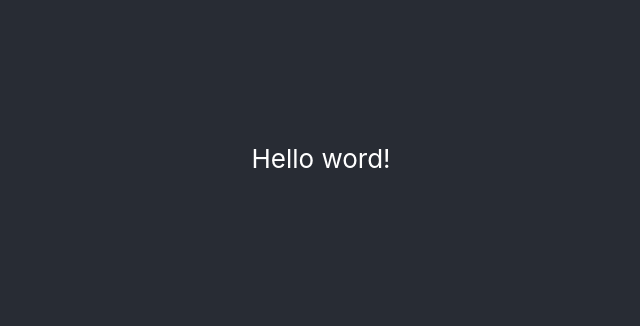
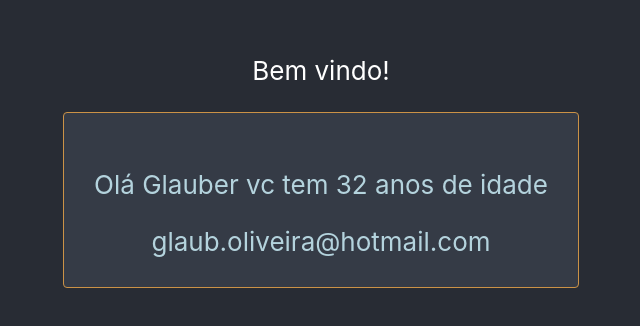
Before and after one commit to glaubermatos/alga-stock, a React (Create React App) app: page / in a window 1280 px wide. Shown: the part 242-568 px from the top of the page, without its empty margins (319-959 px from the left). Built offline with nearby package versions, Linux system fonts and the light colour scheme.

Commit message:
create TestComponent and move App to the components/App directory

```diff
--- a/src/App.tsx
+++ b/src/components/App/App.tsx
@@ -1,14 +1,21 @@
 import React from 'react';
-import logo from './logo.svg';
 import './App.css';
+import TextComponent from '../TestComponent';
+
+const user = {
+  name: 'Glauber',
+  age: 32,
+  email: 'glaub.oliveira@hotmail.com'
+}
 
 function App() {
   return (
     <div className="App">
       <header className="App-header">
         <p>
-          Hello word!
+          Bem vindo!
         </p>
+        <TextComponent user={user} />
       </header>
     </div>
   );
--- /dev/null
+++ b/src/components/App/index.ts
@@ -0,0 +1 @@
+export {default} from './App'
--- /dev/null
+++ b/src/components/TestComponent/TestComponent.tsx
@@ -0,0 +1,21 @@
+import React from 'react';
+import './styles.css';
+
+type User = {
+    name: string;
+    age: number;
+    email: string;
+}
+
+type Props = {
+    user: User;
+}
+
+const TestComponent = ({ user: {name, age, email} }: Props) => (
+    <div className='TestComponent'>
+        <p>Olá {name} vc tem {age} anos de idade</p>
+        <span>{email}</span>
+    </div>
+)
+
+export default TestComponent;
--- /dev/null
+++ b/src/components/TestComponent/index.ts
@@ -0,0 +1 @@
+export {default} from './TestComponent'
--- /dev/null
+++ b/src/components/TestComponent/styles.css
@@ -0,0 +1,7 @@
+.TestComponent {
+    background-color: #353b46;
+    border-radius: 4px;
+    padding: 30px;
+    border: 1px solid #cb9246;
+    color: #b4d3dd;
+}
--- a/src/index.tsx
+++ b/src/index.tsx
@@ -1,7 +1,7 @@
 import React from 'react';
 import ReactDOM from 'react-dom';
 import './index.css';
-import App from './App';
+import App from './components/App';
 
 ReactDOM.render(
   <React.StrictMode>
```
Also changed, not shown: src/components/App/App.css (renamed from src/App.css).
